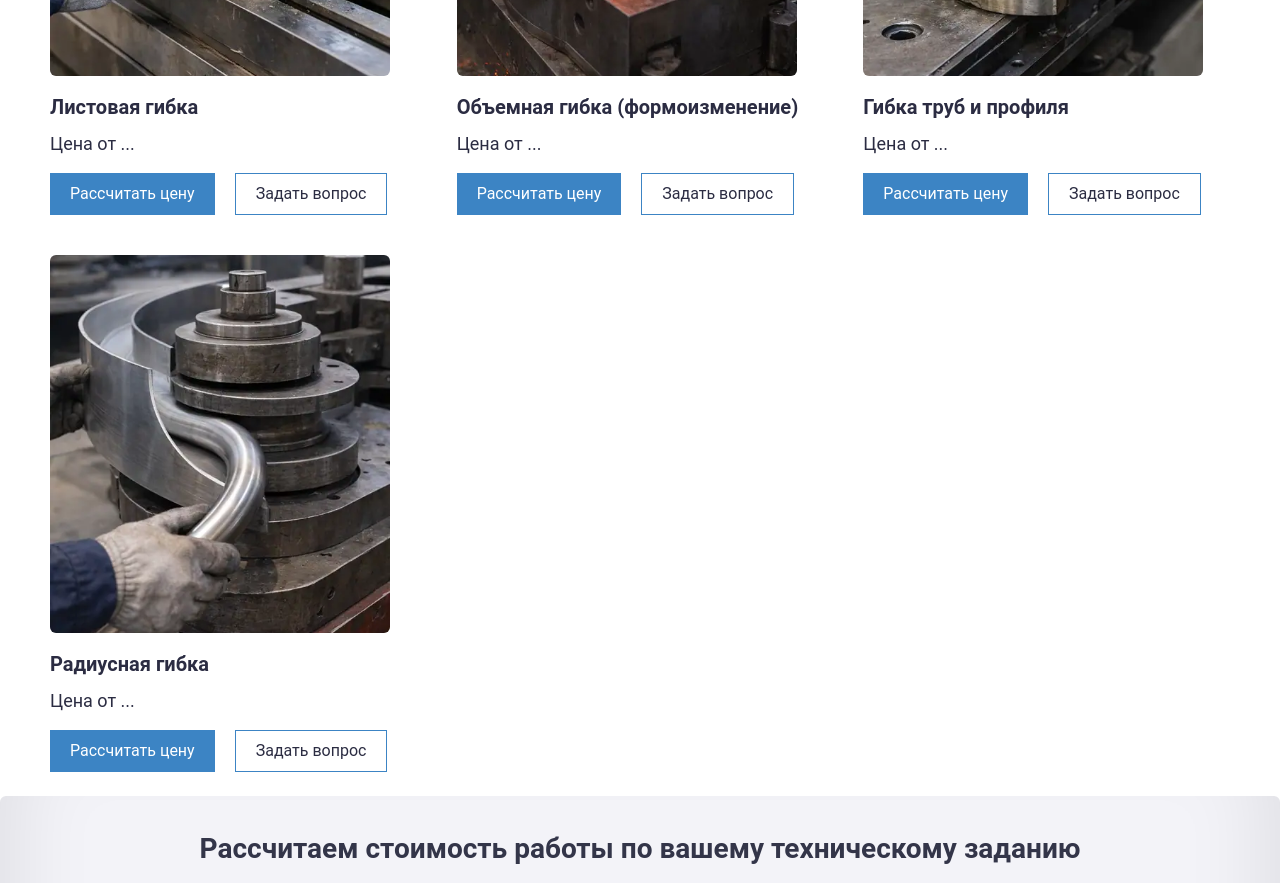
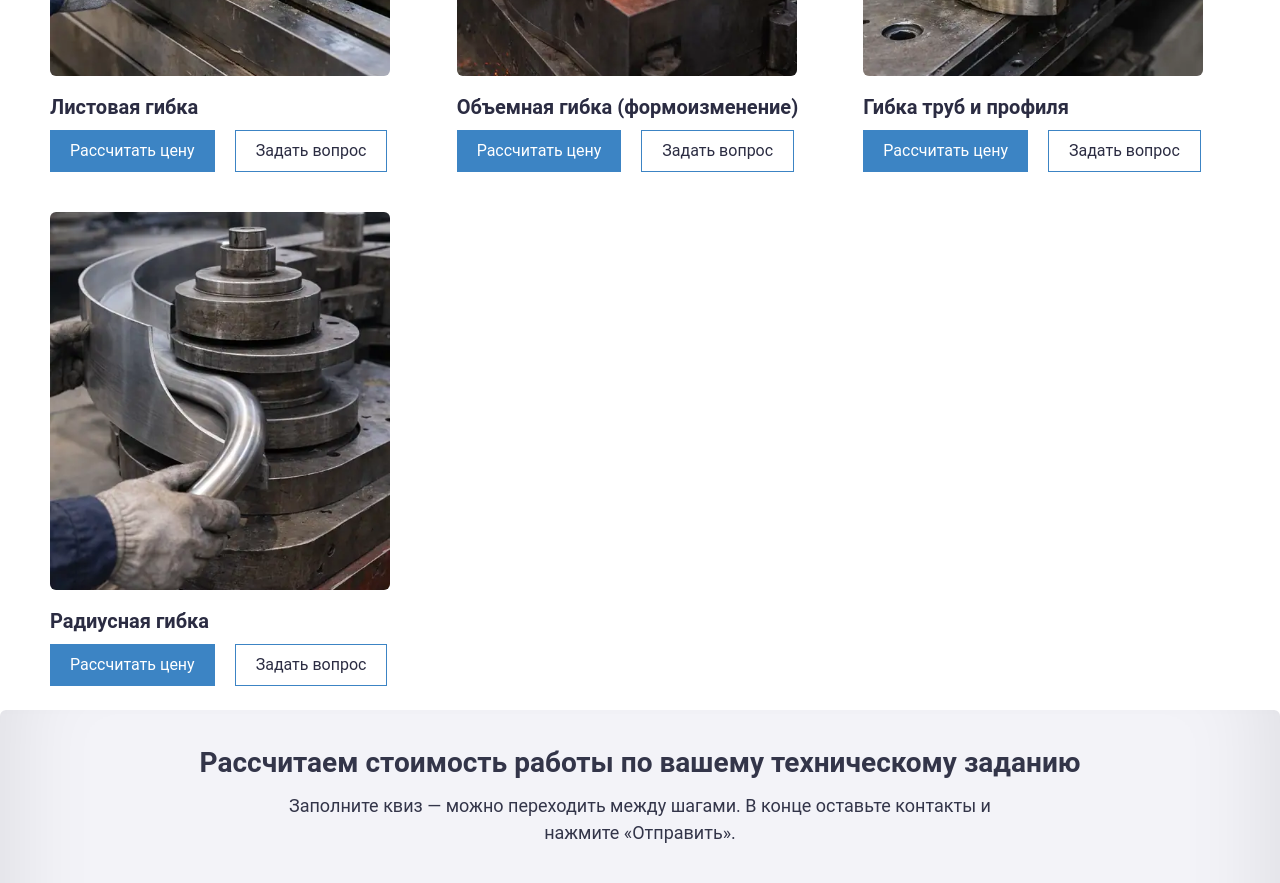
Before and after one commit to pavelbardin/valtsevanie-ivanovo, a React (Vite) app: page / in a window 1280 px wide. Shown: the part 2140-3023 px from the top of the page. Built offline with nearby package versions, Linux system fonts and the light colour scheme.

Commit message:
Update YouCanOrdetBlock content

```diff
--- a/src/components/YouCanOrdetBlock.jsx
+++ b/src/components/YouCanOrdetBlock.jsx
@@ -18,10 +18,7 @@ const CARD_TITLE = "Листовая гибка";
 const CARD_TITLE2 = "Гибка труб и профиля";
 const CARD_TITLE3 = "Радиусная гибка";
 const CARD_TITLE4 = "Объемная гибка (формоизменение)";
-const CARD_PRICE_PLACEHOLDER = "Цена от ...";
-const CARD_PRICE_PLACEHOLDER2= "Цена от ...";
-const CARD_PRICE_PLACEHOLDER3 = "Цена от ...";
-const CARD_PRICE_PLACEHOLDER4 = "Цена от ...";
+
 const BUTTON_CALCULATE_PRICE = "Рассчитать цену";
 const BUTTON_ASK_QUESTION = "Задать вопрос";
 const CARD_IMAGE_SIZES =
@@ -30,25 +27,21 @@ const CARD_IMAGE_SIZES =
 const cards = [
   {
     title: CARD_TITLE,
-    price: CARD_PRICE_PLACEHOLDER,
     img: order1_720,
     srcSet: `${order1_480} 480w, ${order1_720} 720w, ${order1_960} 960w`,
   },
     {
     title: CARD_TITLE4,
-    price: CARD_PRICE_PLACEHOLDER4,
     img: order4_720,
     srcSet: `${order4_480} 480w, ${order4_720} 720w, ${order4_960} 960w`,
   },
   {
     title: CARD_TITLE2,
-    price: CARD_PRICE_PLACEHOLDER2,
     img: order2_720,
     srcSet: `${order2_480} 480w, ${order2_720} 720w, ${order2_960} 960w`,
   },
   {
     title: CARD_TITLE3,
-    price: CARD_PRICE_PLACEHOLDER3,
     img: order3_720,
     srcSet: `${order3_480} 480w, ${order3_720} 720w, ${order3_960} 960w`,
   },
@@ -92,12 +85,6 @@ const YouCanOrdetBlock = () => {
               >
                 {card.title}
               </div>
-              <div
-                className="mb-4 text-[16px] font-normal sm:text-[17px] xl:text-[18px]"
-                style={{ fontFamily: "Roboto, sans-serif" }}
-              >
-                {card.price}
-              </div>
               <div className="flex flex-col gap-3 sm:flex-row sm:gap-[20px]">
                 <button
                   type="button"
```
